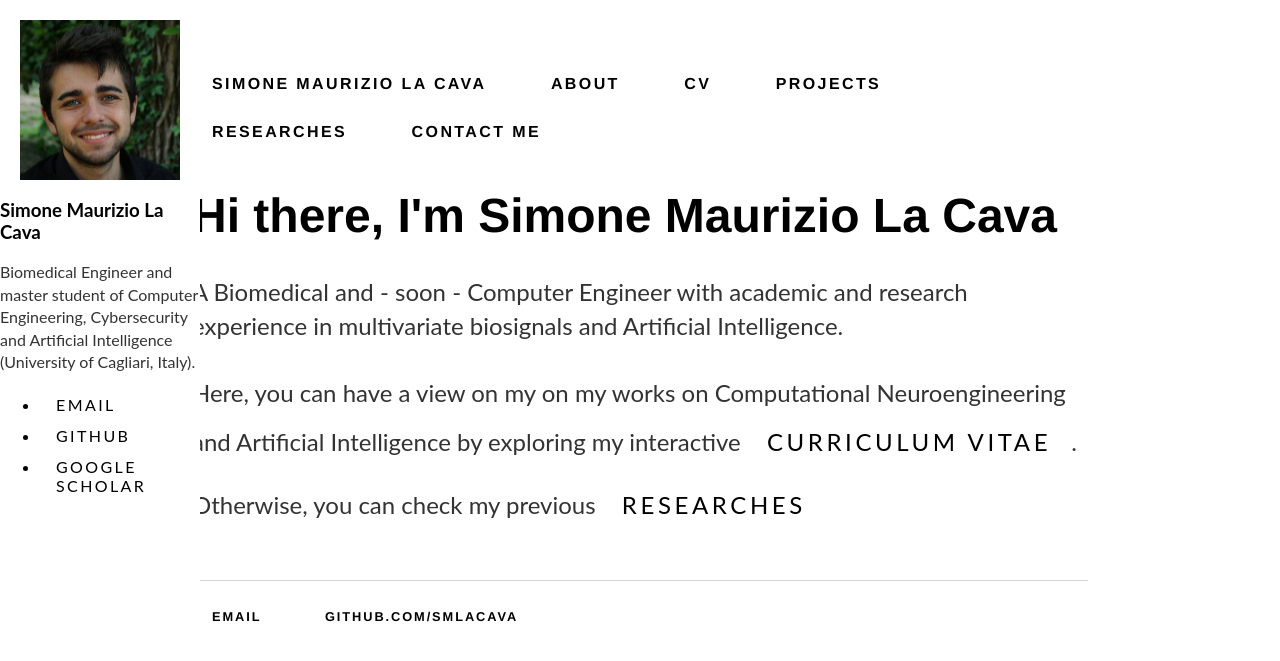
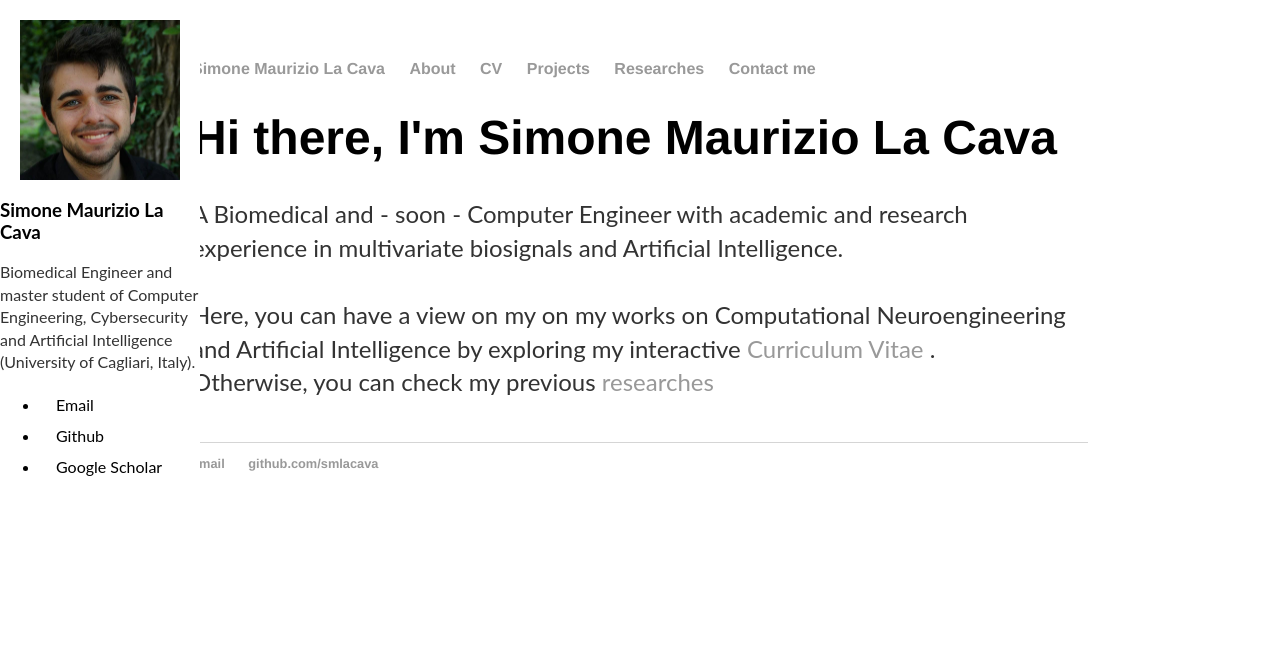
Before and after one commit to smlacava/smlacava.github.io, a Jekyll site: the page built from index.html, in a window 1280 px wide. Shown: the top 661 px of the page. Built offline with Jekyll 4.4.1, drawn with Linux system fonts in a browser that asks for light colours.

Commit message:
Update default.html

```diff
--- a/_layouts/default.html
+++ b/_layouts/default.html
@@ -53,7 +53,7 @@
   			padding: 0px 10px;
 		}
 
-		a {
+		.nav a {
   			color: #000000;
   			text-transform: uppercase;
   			text-decoration: none;
@@ -64,7 +64,7 @@
   			position: relative;
 		}
 
-		a:after {
+		.nav a:after {
   			background: none repeat scroll 0 0 transparent;
   			bottom: 0;
   			content: "";
@@ -76,7 +76,7 @@
   			transition: width 0.3s ease 0s, left 0.3s ease 0s;
   			width: 0;
 		}
-		a:hover:after {
+		.nav a:hover:after {
   			width: 100%;
   			left: 0;
 		}
```
